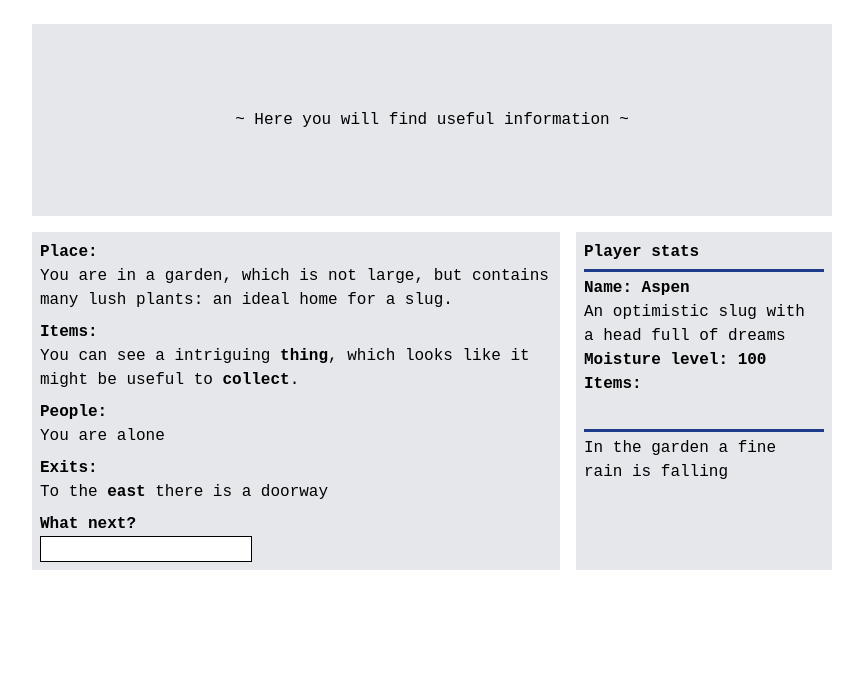
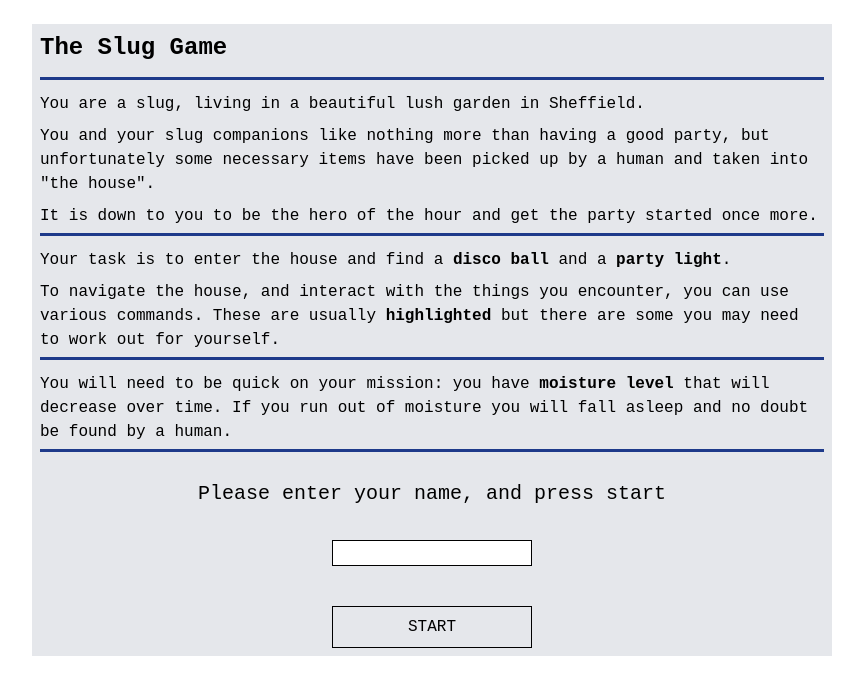
Before and after one commit to infinitemax/TDA-OOP-game, a website: page index.html in a window 1280 px wide. Shown: the whole page, without its empty margins (208-1071 px from the left). Drawn offline with nearby package versions, Linux system fonts and the light colour scheme.

Commit message:
update hidden/unhidden elements to enable gameplay

```diff
--- a/index.html
+++ b/index.html
@@ -9,7 +9,7 @@
 </head>
 <body>
     <div class="md:max-w-[800px] mx-auto">
-        <div id="welcomePage" class="bg-gray-200 p-2 hidden">
+        <div id="welcomePage" class="bg-gray-200 p-2">
             <h1 class="font-bold text-2xl pb-[.5rem]">The Slug Game</h1>
             <hr class="h-1 my-1 bg-blue-900">
             <p class="welcomeP">You are a slug, living in a beautiful lush garden in Sheffield.</p>
@@ -30,7 +30,7 @@
 
 
         </div>
-        <div id="gamearea" class="grid gap-4 grid-cols-1 sm:grid-cols-12 ">
+        <div id="gamearea" class="grid gap-4 grid-cols-1 sm:grid-cols-12 hidden">
             <div class="alertArea grid sm:col-span-12 bg-gray-200 p-2 h-48 text-center content-center">
                 <p id="alertText">~ Here you will find useful information ~</p>
             </div>
--- a/index.js
+++ b/index.js
@@ -610,6 +610,7 @@ diningRoom.linkItem(water);
 livingRoom.linkItem(discoBall);
 office.linkItem(partyLight);
 bedroom.linkItem(smallDrip);
+bathroom.linkItem(water);
 
 //#endregion
 
```
